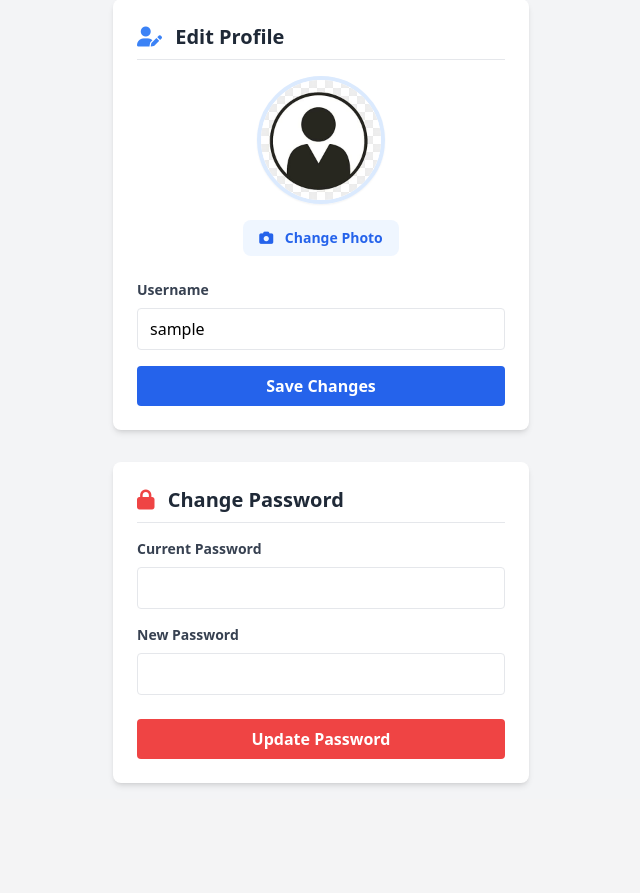
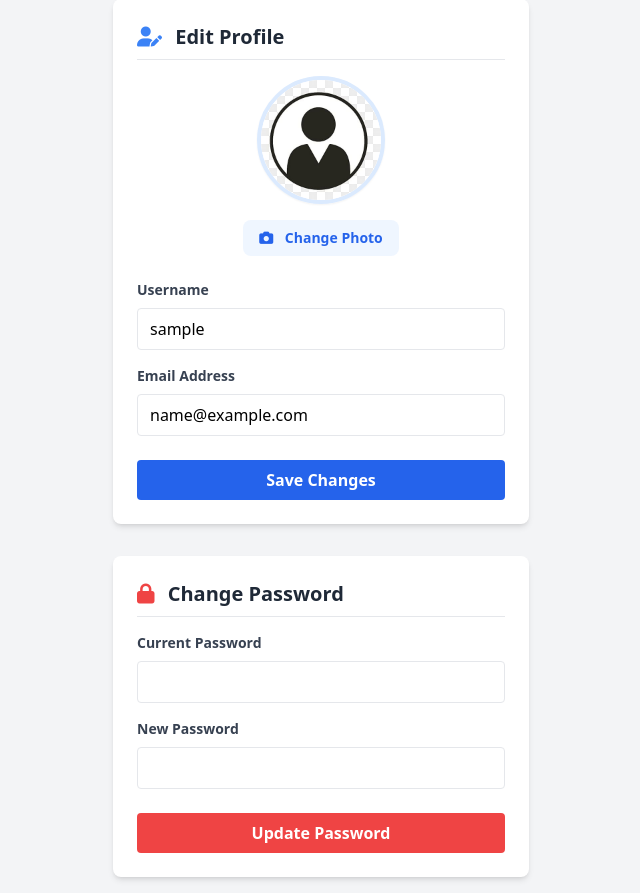
Before and after one commit to HeshithDashan/inventory-saas, a Flask app: page /settings in a window 1280 px wide. Shown: the part 125-1018 px from the top of the page, without its empty margins (95-735 px from the left). Before the commit the page ends 912 px from the top, so only its background shows below. Run offline with Flask 3, Linux system fonts and the light colour scheme; the visitor is signed in with stand-in values (Sample User, id 1); data comes from the database, SQL or seed files in the repository; some libraries are stand-ins or nearby versions.

Commit message:
Update setting.html

```diff
--- a/templates/settings.html
+++ b/templates/settings.html
@@ -56,7 +56,12 @@
                                 required>
                         </div>
 
-
+                        <div class="mb-6">
+                            <label class="block text-gray-700 text-sm font-bold mb-2">Email Address</label>
+                            <input type="email" name="email" value="{{ user.email }}"
+                                class="w-full px-3 py-2 border rounded focus:outline-none focus:ring focus:border-blue-300"
+                                required>
+                        </div>
 
                         <button type="submit"
                             class="w-full bg-blue-600 hover:bg-blue-700 text-white font-bold py-2 px-4 rounded transition">
```
